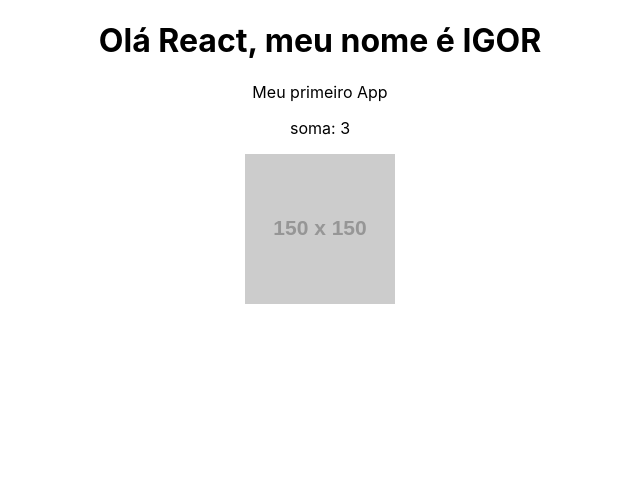
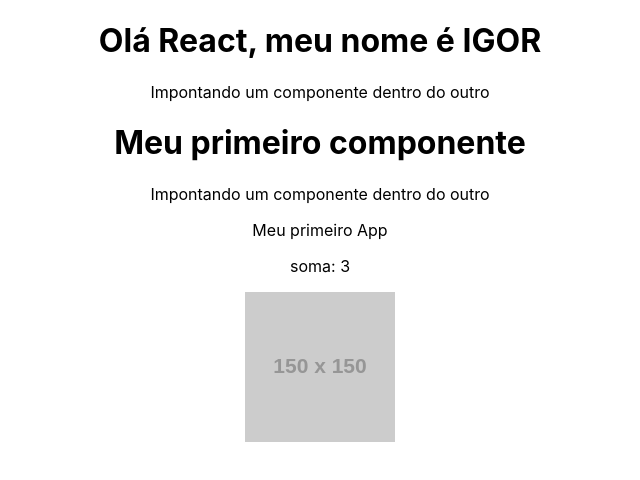
Before and after one commit to igorcamargo1/React-Js, a React (Create React App) app in the folder aula01/meu-projeto/: page / in a window 1280 px wide. Shown: the top 480 px of the page, without its empty margins (320-960 px from the left). Built offline with nearby package versions, Linux system fonts and the light colour scheme.

Commit message:
Aprendendo um pouco mais sobre components

```diff
--- a/aula01/meu-projeto/src/App.js
+++ b/aula01/meu-projeto/src/App.js
@@ -1,4 +1,5 @@
 import './App.css';
+import HelloWorld from './components/helloWord/HelloWorld';
 
 function App() {
 
@@ -15,6 +16,7 @@ function App() {
   return (
     <div/* aqui é usado o className, e não somente o class */ className="App">
       <h1>Olá React, meu nome é {newName}</h1>
+      < HelloWorld/>
       <p>Meu primeiro App</p>
       <p>soma: {sum(1,2)}</p>
       <img src={url} alt ="minha imagem"/>
--- /dev/null
+++ b/aula01/meu-projeto/src/components/frase/Frase.js
@@ -0,0 +1,9 @@
+function Frase(){
+    return(
+        <div>
+            <p>Impontando um componente dentro do outro</p>
+        </div>
+    )
+}
+
+export default Frase
--- /dev/null
+++ b/aula01/meu-projeto/src/components/helloWord/HelloWorld.js
@@ -0,0 +1,14 @@
+import Frase from "../frase/Frase"
+
+function HelloWord(){
+
+    return(
+        <div>
+            <Frase/>
+            <h1>Meu primeiro componente</h1>
+            <Frase/>
+        </div>
+    )
+}
+
+export default HelloWord
```
